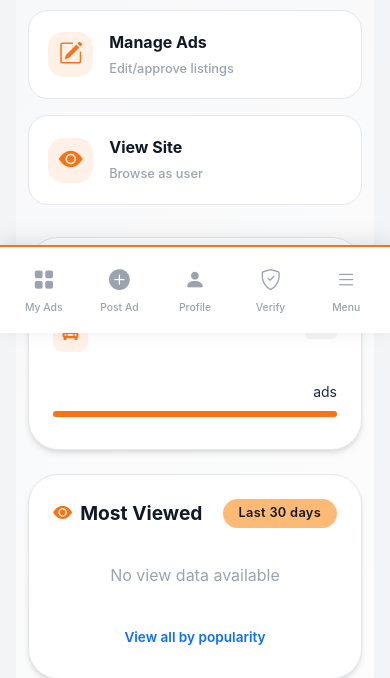
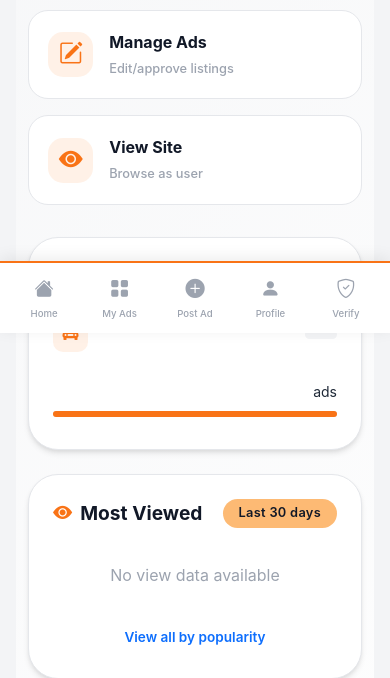
Before and after one commit to christopher796/Car-marketplace, a Django app: page /dashboard/ in a window 390 px wide. Shown: the part 884-1562 px from the top of the page. Run offline with Django 5.2, Linux system fonts and the light colour scheme; the visitor is signed in with stand-in values (Sample User, id 1); data comes from the database, SQL or seed files in the repository; data that the repository does not hold is empty.

Commit message:
Added home button

```diff
--- a/templates/base.html
+++ b/templates/base.html
@@ -48,7 +48,7 @@
             overflow-x: hidden;
             min-height: 100vh;
             line-height: 1.6;
-            padding-bottom: 70px; /* Space for bottom navigation on mobile */
+            padding-bottom: 65px; /* Space for compact bottom navigation on mobile */
         }
 
         /* Import Inter font */
@@ -112,7 +112,7 @@
         }
 
         /* =========================
-           BOTTOM NAVIGATION BAR (MOBILE)
+           BOTTOM NAVIGATION BAR (MOBILE - COMPACT)
         ==========================*/
         .bottom-nav {
             position: fixed;
@@ -121,17 +121,17 @@
             right: 0;
             background: var(--white);
             border-top: 2px solid var(--orange);
-            box-shadow: 0 -5px 20px rgba(0, 0, 0, 0.1);
+            box-shadow: 0 -3px 15px rgba(0, 0, 0, 0.08);
             z-index: 1000;
             display: none;
-            padding: 0.5rem 0.5rem;
+            padding: 0.3rem 0.5rem;
         }
 
         .bottom-nav-items {
             display: flex;
             justify-content: space-around;
             align-items: center;
-            gap: 0.25rem;
+            gap: 0.2rem;
         }
 
         .bottom-nav-item {
@@ -140,36 +140,36 @@
             flex-direction: column;
             align-items: center;
             justify-content: center;
-            padding: 0.5rem 0;
-            border-radius: 12px;
+            padding: 0.4rem 0;
+            border-radius: 10px;
             transition: all 0.2s ease;
             text-decoration: none;
             color: var(--text-muted);
-            gap: 4px;
+            gap: 2px;
         }
 
         .bottom-nav-item i {
-            font-size: 1.3rem;
+            font-size: 1.2rem;
             transition: all 0.2s ease;
         }
 
         .bottom-nav-item span {
-            font-size: 0.65rem;
+            font-size: 0.6rem;
             font-weight: 500;
         }
 
         .bottom-nav-item.active {
             color: var(--orange);
-            background: rgba(249, 115, 22, 0.1);
+            background: rgba(249, 115, 22, 0.08);
         }
 
         .bottom-nav-item.active i {
-            transform: translateY(-2px);
+            transform: translateY(-1px);
         }
 
         .bottom-nav-item:hover {
             color: var(--orange);
-            transform: translateY(-2px);
+            transform: translateY(-1px);
         }
 
         /* Custom mobile menu styling */
@@ -235,7 +235,7 @@
 
         .mobile-menu-section-title {
             color: var(--orange);
-            font-size: 0.8rem;
+            font-size: 0.75rem;
             text-transform: uppercase;
             letter-spacing: 1px;
             margin-bottom: 0.8rem;
@@ -257,12 +257,13 @@
         .mobile-menu-items a:not(.btn) {
             color: var(--white);
             text-decoration: none;
-            padding: 0.75rem;
+            padding: 0.7rem;
             border-radius: 12px;
             transition: all 0.2s ease;
             display: flex;
             align-items: center;
             gap: 10px;
+            font-size: 0.9rem;
         }
 
         .mobile-menu-items a:not(.btn):hover {
@@ -605,9 +606,9 @@
                 display: block;
             }
 
-            /* Adjust body padding for bottom nav */
+            /* Adjust body padding for compact bottom nav */
             body {
-                padding-bottom: 70px;
+                padding-bottom: 58px;
             }
 
             /* Navbar container adjustments for mobile */
@@ -904,11 +905,17 @@
 </div>
 
 <!-- =========================
-     BOTTOM NAVIGATION BAR (Mobile Only - Quick Actions)
+     BOTTOM NAVIGATION BAR (Mobile Only - Compact & Quick Actions)
 ==========================-->
 <div class="bottom-nav">
     <div class="bottom-nav-items">
         {% if user.is_authenticated %}
+            <!-- Home Button (First) -->
+            <a href="{% url 'browse_listings' %}" class="bottom-nav-item {% if request.resolver_match.url_name == 'browse_listings' %}active{% endif %}">
+                <i class="bi bi-house-fill"></i>
+                <span>Home</span>
+            </a>
+
             <!-- My Ads -->
             <a href="{% url 'manage_ads' %}" class="bottom-nav-item {% if request.resolver_match.url_name == 'manage_ads' %}active{% endif %}">
                 <i class="bi bi-grid-fill"></i>
@@ -939,13 +946,13 @@
                     <span>Verify</span>
                 </a>
             {% endif %}
+        {% else %}
+            <!-- Home Button (First for non-logged in) -->
+            <a href="{% url 'browse_listings' %}" class="bottom-nav-item {% if request.resolver_match.url_name == 'browse_listings' %}active{% endif %}">
+                <i class="bi bi-house-fill"></i>
+                <span>Home</span>
+            </a>
 
-            <!-- Menu (Opens hamburger) -->
-            <div class="bottom-nav-item" id="bottomMenuBtn">
-                <i class="bi bi-list"></i>
-                <span>Menu</span>
-            </div>
-        {% else %}
             <!-- Login -->
             <a href="{% url 'login' %}" class="bottom-nav-item">
                 <i class="bi bi-box-arrow-in-right"></i>
@@ -958,17 +965,11 @@
                 <span>Register</span>
             </a>
 
-            <!-- Browse -->
+            <!-- Browse (alternative) -->
             <a href="{% url 'browse_listings' %}" class="bottom-nav-item">
                 <i class="bi bi-search"></i>
                 <span>Browse</span>
             </a>
-
-            <!-- Menu (Opens hamburger) -->
-            <div class="bottom-nav-item" id="bottomMenuBtn">
-                <i class="bi bi-list"></i>
-                <span>Menu</span>
-            </div>
         {% endif %}
     </div>
 </div>
@@ -992,7 +993,6 @@
 <script>
     // Mobile menu functionality
     const hamburgerBtn = document.getElementById('mobileHamburgerBtn');
-    const bottomMenuBtn = document.getElementById('bottomMenuBtn');
     const mobileMenu = document.getElementById('mobileMenu');
     const mobileOverlay = document.getElementById('mobileOverlay');
     const closeMenuBtn = document.getElementById('closeMobileMenuBtn');
@@ -1012,11 +1012,6 @@
     // Open from hamburger icon (top right)
     if (hamburgerBtn) {
         hamburgerBtn.addEventListener('click', openMobileMenu);
-    }
-
-    // Open from bottom menu button
-    if (bottomMenuBtn) {
-        bottomMenuBtn.addEventListener('click', openMobileMenu);
     }
 
     if (closeMenuBtn) {
```
